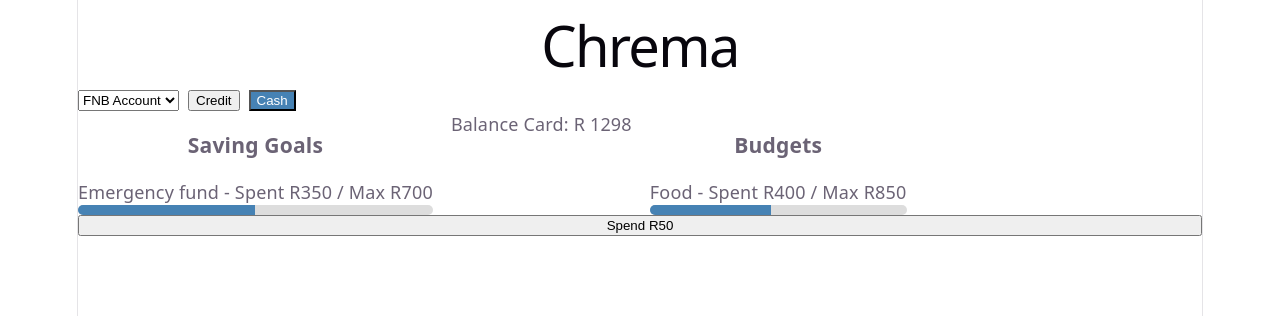
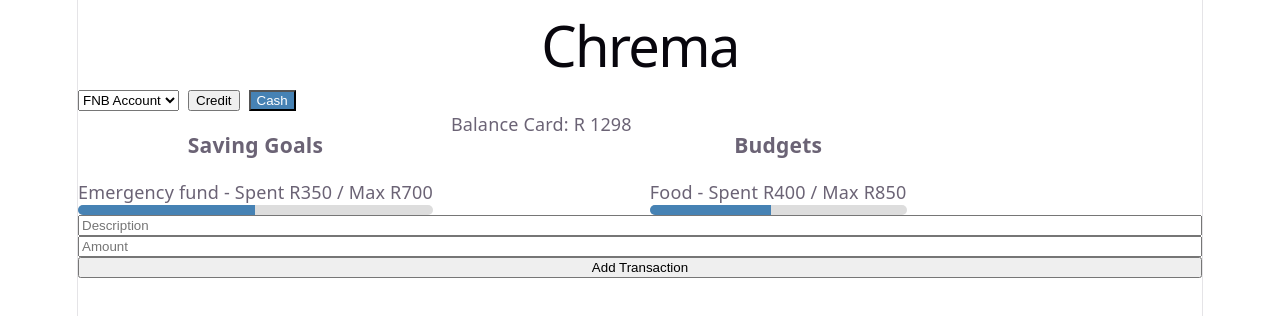
Before and after one commit to EricMoreland/Chrema_Phase_2, a React (Vite) app: page / in a window 1280 px wide. Shown: the top 316 px of the page. Built offline with nearby package versions, Linux system fonts and the light colour scheme.

Commit message:
Input for Desc and Amount + button to run addtransact function

```diff
--- a/src/App.jsx
+++ b/src/App.jsx
@@ -28,9 +28,9 @@ function App() {
     setTransactions([...transactions, newTransaction]); {/*... copies everythin already in transactions state then add new one */}
 
     if (selectedType === 'cash') {
-      setCashBalance(cashBalance - amountNumber)
+      setCashBalance(cashBalance + amountNumber)
     } else {
-      setCreditBalance(creditBalance - amountNumber)
+      setCreditBalance(creditBalance + amountNumber)
     }
 
     setNewAmount('')
@@ -48,15 +48,21 @@ function App() {
         <BudgetsPanel />
       </div>
 
-      <button
-        onClick={() =>
-          selectedType === 'cash'
-          ? setCashBalance(cashBalance - 50)
-          : setCreditBalance(creditBalance - 50)
-          }
-        >
-        Spend R50
-      </button>
+      <input
+        type='text'
+        placeholder='Description'
+        value={newDescription}
+        onChange={(e) => setNewDescription(e.target.value)}
+      /> {/*type a letter, onChange execute -> setNewDescription updates state -> react makes value={newDescription} */}
+
+      <input
+        type='number'
+        placeholder='Amount'
+        value={newAmount}
+        onChange={(e) => setNewAmount(e.target.value)}
+      />
+
+      <button onClick={handleAddTransaction}>Add Transaction</button>
     </>
   )
 }
```
